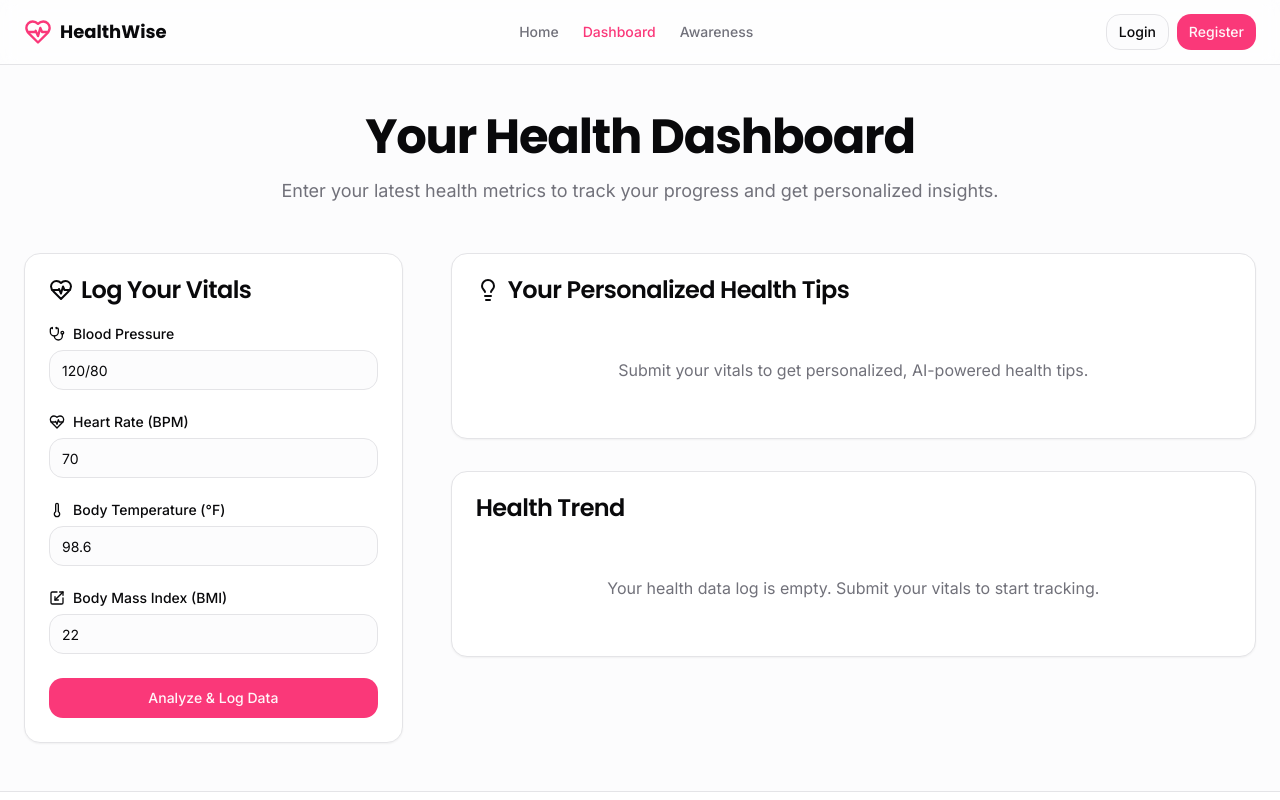
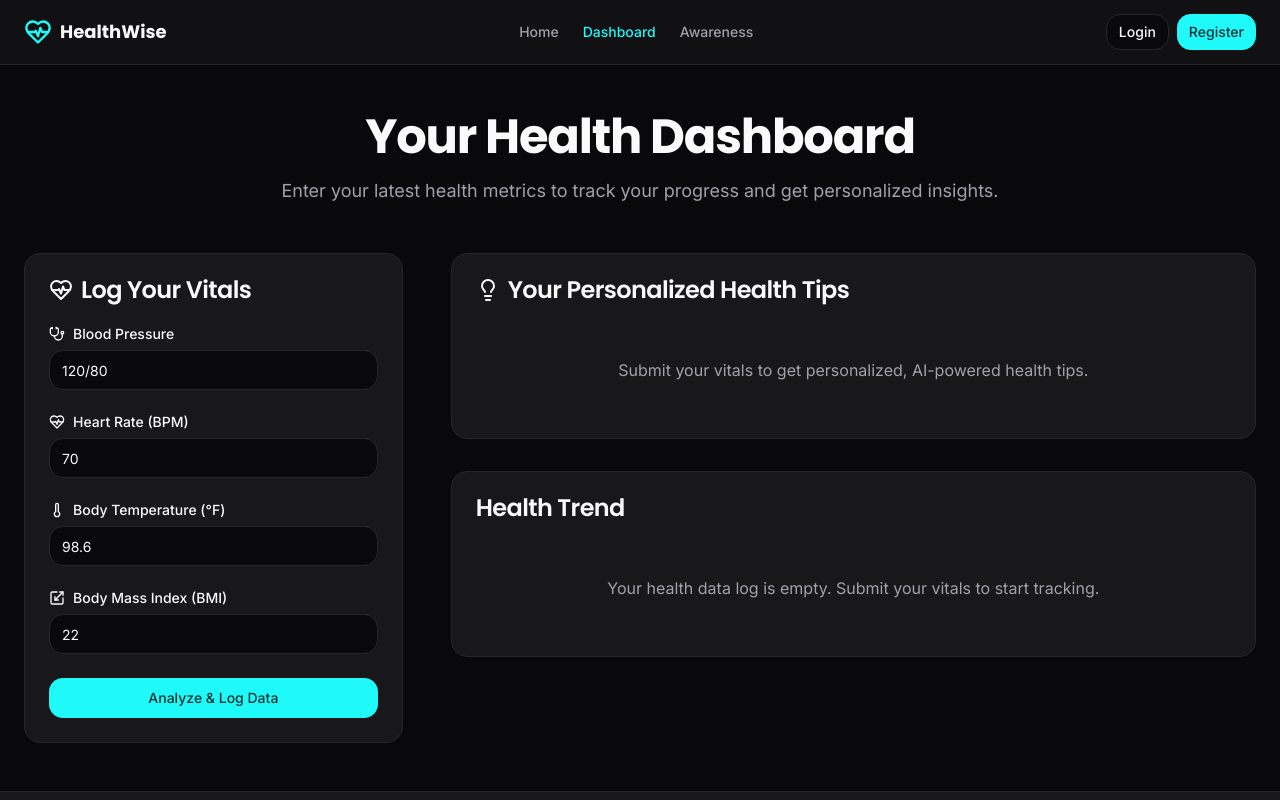
Before and after one commit to ishikacodespace/HealthWise, a Next.js app: page /dashboard in a window 1280 px wide. Shown: the top 800 px of the page. Built offline with nearby package versions, Linux system fonts and the light colour scheme; what @genkit-ai/googleai, genkit would draw is missing.

Commit message:
Improve default color scheme

```diff
--- a/src/app/globals.css
+++ b/src/app/globals.css
@@ -8,40 +8,41 @@ body {
 
 @layer base {
   :root {
-    --background: 240 10% 99%;
-    --foreground: 240 10% 3.9%;
-    --card: 240 10% 100%;
-    --card-foreground: 240 10% 3.9%;
-    --popover: 240 10% 100%;
-    --popover-foreground: 240 10% 3.9%;
-    --primary: 340 95% 60%;
-    --primary-foreground: 340 100% 98%;
-    --secondary: 240 4.8% 95.9%;
-    --secondary-foreground: 240 5.9% 10%;
-    --muted: 240 4.8% 95.9%;
-    --muted-foreground: 240 3.8% 46.1%;
-    --accent: 40 95% 60%;
-    --accent-foreground: 40 100% 10%;
-    --destructive: 0 84.2% 60.2%;
+    --background: 240 10% 3.9%;
+    --foreground: 0 0% 98%;
+    --card: 240 5% 10%;
+    --card-foreground: 0 0% 98%;
+    --popover: 240 5% 10%;
+    --popover-foreground: 0 0% 98%;
+    --primary: 180 95% 55%;
+    --primary-foreground: 180 100% 10%;
+    --secondary: 240 3.7% 15.9%;
+    --secondary-foreground: 0 0% 98%;
+    --muted: 240 3.7% 15.9%;
+    --muted-foreground: 240 5% 64.9%;
+    --accent: 300 95% 65%;
+    --accent-foreground: 300 100% 10%;
+    --destructive: 0 62.8% 30.6%;
     --destructive-foreground: 0 0% 98%;
-    --border: 240 5.9% 90%;
-    --input: 240 5.9% 90%;
-    --ring: 340 95% 60%;
-    --chart-1: 340 95% 60%;
-    --chart-2: 260 95% 65%;
-    --chart-3: 197 37% 24%;
-    --chart-4: 43 74% 66%;
-    --chart-5: 27 87% 67%;
+    --border: 240 3.7% 15.9%;
+    --input: 240 3.7% 15.9%;
+    --ring: 180 95% 60%;
+    --chart-1: 180 90% 50%;
+    --chart-2: 300 85% 60%;
+    --chart-3: 30 80% 55%;
+    --chart-4: 280 65% 60%;
+    --chart-5: 340 75% 55%;
     --radius: 1rem;
-    --sidebar-background: 0 0% 98%;
-    --sidebar-foreground: 240 5.3% 26.1%;
-    --sidebar-primary: 240 5.9% 10%;
-    --sidebar-primary-foreground: 0 0% 98%;
-    --sidebar-accent: 240 4.8% 95.9%;
-    --sidebar-accent-foreground: 240 5.9% 10%;
-    --sidebar-border: 220 13% 91%;
+    --sidebar-background: 240 5.9% 10%;
+    --sidebar-foreground: 240 4.8% 95.9%;
+    --sidebar-primary: 224.3 76.3% 48%;
+    --sidebar-primary-foreground: 0 0% 100%;
+    --sidebar-accent: 240 3.7% 15.9%;
+    --sidebar-accent-foreground: 240 4.8% 95.9%;
+    --sidebar-border: 240 3.7% 15.9%;
     --sidebar-ring: 217.2 91.2% 59.8%;
   }
+
   .dark {
     --background: 240 10% 3.9%;
     --foreground: 0 0% 98%;
@@ -49,21 +50,21 @@ body {
     --card-foreground: 0 0% 98%;
     --popover: 240 5% 10%;
     --popover-foreground: 0 0% 98%;
-    --primary: 340 95% 65%;
-    --primary-foreground: 340 100% 98%;
+    --primary: 180 95% 55%;
+    --primary-foreground: 180 100% 10%;
     --secondary: 240 3.7% 15.9%;
     --secondary-foreground: 0 0% 98%;
     --muted: 240 3.7% 15.9%;
     --muted-foreground: 240 5% 64.9%;
-    --accent: 40 95% 60%;
-    --accent-foreground: 40 100% 10%;
+    --accent: 300 95% 65%;
+    --accent-foreground: 300 100% 10%;
     --destructive: 0 62.8% 30.6%;
     --destructive-foreground: 0 0% 98%;
     --border: 240 3.7% 15.9%;
     --input: 240 3.7% 15.9%;
-    --ring: 340 95% 65%;
-    --chart-1: 340 90% 60%;
-    --chart-2: 260 85% 65%;
+    --ring: 180 95% 60%;
+    --chart-1: 180 90% 50%;
+    --chart-2: 300 85% 60%;
     --chart-3: 30 80% 55%;
     --chart-4: 280 65% 60%;
     --chart-5: 340 75% 55%;
--- a/src/app/layout.tsx
+++ b/src/app/layout.tsx
@@ -16,7 +16,7 @@ export default function RootLayout({
   children: React.ReactNode;
 }>) {
   return (
-    <html lang="en" className="h-full">
+    <html lang="en" className="h-full dark">
       <head>
         <link rel="preconnect" href="https://fonts.googleapis.com" />
         <link rel="preconnect" href="https://fonts.gstatic.com" crossOrigin="anonymous" />
```
